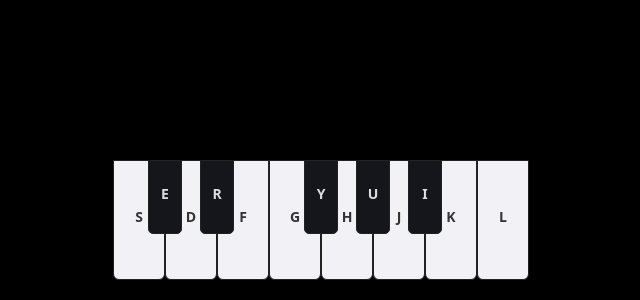
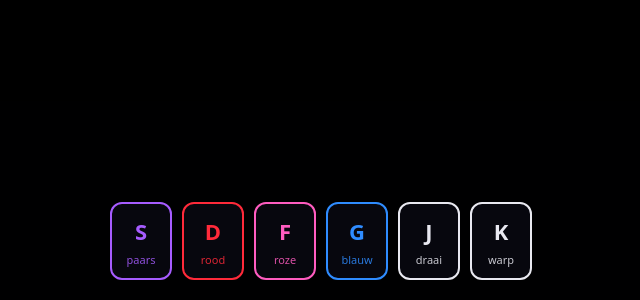
Before and after one commit to sarahdepessemier/starleidoscope, a website built with Vite: page index.html in a window 1280 px wide. Shown: the part 500-800 px from the top of the page, without its empty margins (319-959 px from the left). Built offline with nearby package versions, Linux system fonts and the light colour scheme.

Commit message:
Zes toetsen: kleuren, draai en warp

```diff
--- a/src/input.js
+++ b/src/input.js
@@ -1,23 +1,20 @@
 import { uniforms } from './shader.js';
 
 // event.code = physical key, so it works on AZERTY and QWERTY
-const NOTES = [
-  { code: 'KeyS', label: 'S', index: 0,  black: false },
-  { code: 'KeyE', label: 'E', index: 1,  black: true, after: 0 },
-  { code: 'KeyD', label: 'D', index: 2,  black: false },
-  { code: 'KeyR', label: 'R', index: 3,  black: true, after: 1 },
-  { code: 'KeyF', label: 'F', index: 4,  black: false },
-  { code: 'KeyG', label: 'G', index: 5,  black: false },
-  { code: 'KeyY', label: 'Y', index: 6,  black: true, after: 3 },
-  { code: 'KeyH', label: 'H', index: 7,  black: false },
-  { code: 'KeyU', label: 'U', index: 8,  black: true, after: 4 },
-  { code: 'KeyJ', label: 'J', index: 9,  black: false },
-  { code: 'KeyI', label: 'I', index: 10, black: true, after: 5 },
-  { code: 'KeyK', label: 'K', index: 11, black: false },
-  { code: 'KeyL', label: 'L', index: 12, black: false },
+const KEYS = [
+  { code: 'KeyS', label: 'S', name: 'paars', type: 'colour', tint: [0.75, 0.3, 1.0], css: '#a65cff' },
+  { code: 'KeyD', label: 'D', name: 'rood',  type: 'colour', tint: [1.0, 0.1, 0.15],  css: '#ff2a3a' },
+  { code: 'KeyF', label: 'F', name: 'roze',  type: 'colour', tint: [1.0, 0.35, 0.75], css: '#ff5cc0' },
+  { code: 'KeyG', label: 'G', name: 'blauw', type: 'colour', tint: [0.15, 0.5, 1.0],  css: '#2f8cff' },
+  { code: 'KeyJ', label: 'J', name: 'draai', type: 'spin',   css: '#e8e8f0' },
+  { code: 'KeyK', label: 'K', name: 'warp',  type: 'warp',   css: '#e8e8f0' },
 ];
 
-const state = { pulse: 0, hue: 0, hueTarget: 0, speed: 1, spin: 0, spinVel: 0, phase: 0 };
+const state = {
+  pulse: 0, phase: 0, speed: 1,
+  spin: 0, spinVel: 0,
+  tint: [1, 1, 1], tintTarget: [1, 1, 1], tintAmount: 0, tintAmountTarget: 0,
+};
 const mouse = { x: 0.5, y: 0.5, tx: 0.5, ty: 0.5 };
 const held = new Set();
 const keyEls = new Map();
@@ -26,35 +23,35 @@ const keyEls = new Map();
 const buildLegend = () => {
   const legend = document.createElement('div');
   legend.className = 'legend';
-  const whites = NOTES.filter((n) => !n.black);
-  for (const n of NOTES) {
+  for (const k of KEYS) {
     const el = document.createElement('button');
-    el.className = n.black ? 'key black' : 'key white';
-    el.textContent = n.label;
-    if (n.black) el.style.left = `calc(var(--w) * ${n.after + 1} - var(--bw) / 2)`;
-    el.addEventListener('pointerdown', (e) => { e.preventDefault(); press(n.code); });
-    el.addEventListener('pointerup', () => release(n.code));
-    el.addEventListener('pointerleave', () => release(n.code));
+    el.className = 'key';
+    el.style.setProperty('--c', k.css);
+    el.innerHTML = `<span class="letter">${k.label}</span><span class="name">${k.name}</span>`;
+    el.addEventListener('pointerdown', (e) => { e.preventDefault(); press(k.code); });
+    el.addEventListener('pointerup', () => release(k.code));
+    el.addEventListener('pointerleave', () => release(k.code));
     legend.appendChild(el);
-    keyEls.set(n.code, el);
+    keyEls.set(k.code, el);
   }
-  legend.style.width = `calc(var(--w) * ${whites.length})`;
   document.body.appendChild(legend);
 };
 
 // ---- input -----------------------------------------------------------
 const press = (code) => {
-  const note = NOTES.find((n) => n.code === code);
-  if (!note || held.has(code)) return;
+  const key = KEYS.find((k) => k.code === code);
+  if (!key || held.has(code)) return;
   held.add(code);
   keyEls.get(code)?.classList.add('down');
-  state.hueTarget = note.index / 12;
-  if (note.black) {
-    state.spinVel += 3;                       // black key: rotation kick
-    state.pulse = Math.max(state.pulse, 0.6);
-  } else {
-    state.pulse = 1;                          // white key: big flare
+
+  if (key.type === 'colour') {
+    state.tintTarget = key.tint;
+    state.tintAmountTarget = 0.85;
+    state.pulse = 1;                 // big flare + new colour
+  } else if (key.type === 'spin') {
+    state.spinVel += 0.8;            // gentle rotation kick
   }
+  // 'warp' works while held (see updateInput)
 };
 
 const release = (code) => {
@@ -75,16 +72,19 @@ export const initInput = () => {
 
 // ---- per frame: smooth the values and write the uniforms ---------------
 export const updateInput = (dt, time) => {
-  const sustain = held.size > 0 ? 0.35 : 0;
-  state.pulse = Math.max(sustain, state.pulse * Math.exp(-dt * 2.5));
+  const colourHeld = KEYS.some((k) => k.type === 'colour' && held.has(k.code));
+  state.pulse = Math.max(colourHeld ? 0.3 : 0, state.pulse * Math.exp(-dt * 2.0));
 
-  const targetSpeed = 1 + held.size * 8;      // holding keys = flying faster
-  state.speed += (targetSpeed - state.speed) * Math.min(1, dt * 4);
+  const targetSpeed = held.has('KeyK') ? 5 : 1;       // hold warp = fly faster
+  state.speed += (targetSpeed - state.speed) * Math.min(1, dt * 3);
   state.phase += dt * state.speed;
 
-  state.hue += (state.hueTarget - state.hue) * Math.min(1, dt * 3);
   state.spin += state.spinVel * dt;
-  state.spinVel *= Math.exp(-dt * 1.5);
+  state.spinVel *= Math.exp(-dt * 1.0);
+
+  const f = Math.min(1, dt * 5);
+  for (let i = 0; i < 3; i++) state.tint[i] += (state.tintTarget[i] - state.tint[i]) * f;
+  state.tintAmount += (state.tintAmountTarget - state.tintAmount) * f;
 
   mouse.x += (mouse.tx - mouse.x) * Math.min(1, dt * 6);
   mouse.y += (mouse.ty - mouse.y) * Math.min(1, dt * 6);
@@ -93,6 +93,7 @@ export const updateInput = (dt, time) => {
   uniforms.phase.value = state.phase;
   uniforms.spin.value = state.spin;
   uniforms.pulse.value = state.pulse;
-  uniforms.hue.value.set(state.hue, state.hue);
+  uniforms.tint.value.set(state.tint[0], state.tint[1], state.tint[2]);
+  uniforms.tintAmount.value = state.tintAmount;
   uniforms.iMouse.value.set(mouse.x, mouse.y);
 };
--- a/src/shader.js
+++ b/src/shader.js
@@ -18,9 +18,10 @@ const starfield = wgslFn(fragmentSrc, [starLayer, rot]);
 export const uniforms = {
   iTime: uniform(0),                         // twinkle
   phase: uniform(0),                         // travel through the layers
-  spin: uniform(0),                          // extra rotation (black keys)
-  pulse: uniform(0),                         // flare strength (every key)
-  hue: uniform(new THREE.Vector2(0, 0)),     // colour (which key)
+  spin: uniform(0),                          // extra rotation (spin key)
+  pulse: uniform(0),                         // flare strength (colour keys)
+  tint: uniform(new THREE.Vector3(1, 1, 1)), // colour of the whole field (colour keys)
+  tintAmount: uniform(0),                    // 0 = original colours, 1 = fully tinted
   iMouse: uniform(new THREE.Vector2(0.5, 0.5)),
   iResolution: uniform(new THREE.Vector2(1.6, 1)), // same ratio as the screen plane
 };
@@ -33,7 +34,8 @@ export const createScreenMaterial = () => {
     phase: uniforms.phase,
     spin: uniforms.spin,
     pulse: uniforms.pulse,
-    hue: uniforms.hue,
+    tint: uniforms.tint,
+    tintAmount: uniforms.tintAmount,
     iMouse: uniforms.iMouse,
     iResolution: uniforms.iResolution,
   });
--- a/src/shaders/starfield/fragment.wgsl
+++ b/src/shaders/starfield/fragment.wgsl
@@ -1,6 +1,6 @@
 // https://www.shadertoy.com/view/ftt3R7  (kaleidoscope star field)
-// iMouse: 0..1, (0.5, 0.5) = centre. phase/spin/pulse/hue are driven by the keyboard.
-fn starfield(fragCoord: vec2f, iTime: f32, phase: f32, spin: f32, pulse: f32, hue: vec2f, iMouse: vec2f, iResolution: vec2f) -> vec4f {
+// iMouse: 0..1, (0.5, 0.5) = centre. phase/spin/pulse/tint are driven by the keyboard.
+fn starfield(fragCoord: vec2f, iTime: f32, phase: f32, spin: f32, pulse: f32, tint: vec3f, tintAmount: f32, iMouse: vec2f, iResolution: vec2f) -> vec4f {
   var uv = (fragCoord - 0.5 * iResolution) / iResolution.y;
   let m = (iMouse - vec2f(0.5)) * vec2f(iResolution.x / iResolution.y, 1.0);
   let t = phase * 0.01;
@@ -35,8 +35,13 @@ fn starfield(fragCoord: vec2f, iTime: f32, phase: f32, spin: f32, pulse: f32, hu
     let scale = mix(20.0, 0.5, depth);
     // GLSL had smoothstep(1., .9, depth)
     let fade = depth * (1.0 - smoothstep(0.9, 1.0, depth));
-    col += starLayer(uv * scale + i * 453.2, iTime, hue, pulse) * fade;
+    col += starLayer(uv * scale + i * 453.2, iTime, pulse) * fade;
   }
+
+  // colour keys: recolour the whole field (keeps the brightness, swaps the colour)
+  let lum = dot(col, vec3f(0.35, 0.45, 0.2));
+  let tinted = lum * tint * 2.2;
+  col = mix(col, tinted, tintAmount);
 
   return vec4f(col, 1.0);
 }
--- a/src/shaders/starfield/starLayer.wgsl
+++ b/src/shaders/starfield/starLayer.wgsl
@@ -1,5 +1,5 @@
 // one layer of a grid of stars
-fn starLayer(uv: vec2f, iTime: f32, hue: vec2f, pulse: f32) -> vec3f {
+fn starLayer(uv: vec2f, iTime: f32, pulse: f32) -> vec3f {
   var col = vec3f(0.0);
 
   let gv = fract(uv) - 0.5;
@@ -17,8 +17,8 @@ fn starLayer(uv: vec2f, iTime: f32, hue: vec2f, pulse: f32) -> vec3f {
       let flare = smoothstep(0.8, 1.0, size) * 0.6 + pulse * size * 0.8;
       var s = star(gv - offs - p + 0.5, flare);
 
-      // the original read this from audio (iChannel0); now it comes from the keys
-      let hueShift = fract(n * 2345.2 + dot(uv / 420.0, hue) + hue.x) * vec3f(0.2, 0.3, 0.9) * 123.2;
+      // the original mixed in audio (iChannel0) here; without audio this is the plain palette
+      let hueShift = fract(n * 2345.2) * vec3f(0.2, 0.3, 0.9) * 123.2;
 
       var color = sin(hueShift) * 0.5 + 0.5;
       color = color * vec3f(1.0, 0.25, 1.0 + size);
--- a/src/style.css
+++ b/src/style.css
@@ -2,14 +2,17 @@ html, body { margin: 0; height: 100%; overflow: hidden; background: #05050a; }
 canvas { display: block; }
 
 .legend {
-  --w: 52px; --bw: 34px;
   position: fixed; left: 50%; bottom: 20px; transform: translateX(-50%);
-  height: 120px; user-select: none; touch-action: none;
+  display: flex; gap: 10px; user-select: none; touch-action: none;
 }
-.key { font: 600 14px system-ui, sans-serif; border: 1px solid #222; cursor: pointer; padding: 0 0 8px; }
-.white { display: inline-block; width: var(--w); height: 120px; background: #f2f2f6; color: #333;
-  border-radius: 0 0 6px 6px; vertical-align: top; box-sizing: border-box; }
-.black { position: absolute; top: 0; width: var(--bw); height: 74px; background: #15151c; color: #ddd;
-  border-radius: 0 0 5px 5px; z-index: 1; }
-.white.down { background: #b9a7ff; }
-.black.down { background: #6a4dff; }
+.key {
+  --c: #fff;
+  width: 62px; height: 78px; border-radius: 12px; cursor: pointer;
+  display: flex; flex-direction: column; align-items: center; justify-content: center; gap: 6px;
+  background: rgba(10, 10, 20, 0.7); color: var(--c);
+  border: 2px solid var(--c); font-family: system-ui, sans-serif;
+  transition: background 0.1s, color 0.1s, transform 0.1s;
+}
+.key .letter { font-size: 22px; font-weight: 700; }
+.key .name { font-size: 11px; opacity: 0.85; }
+.key.down { background: var(--c); color: #05050a; transform: translateY(3px); }
```
